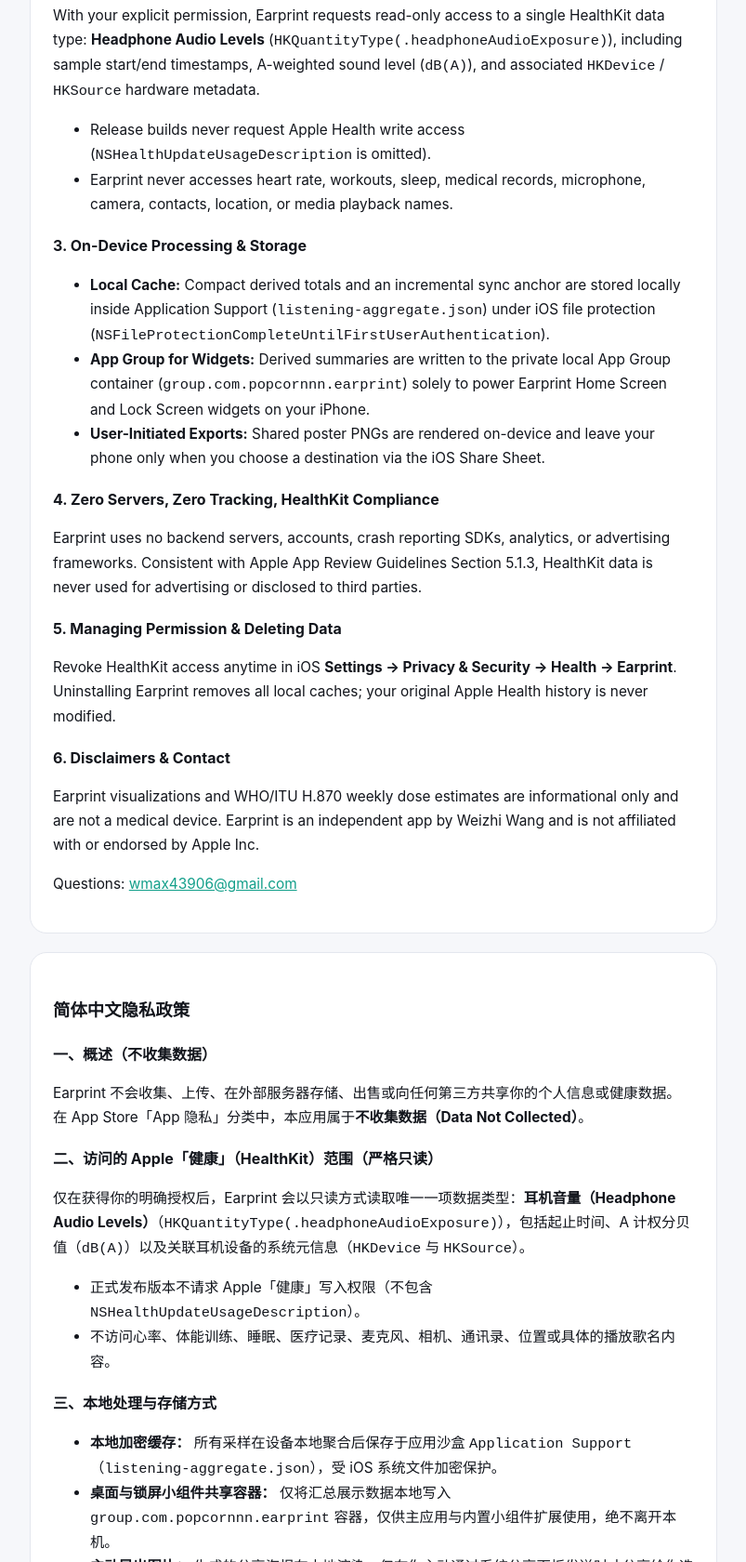
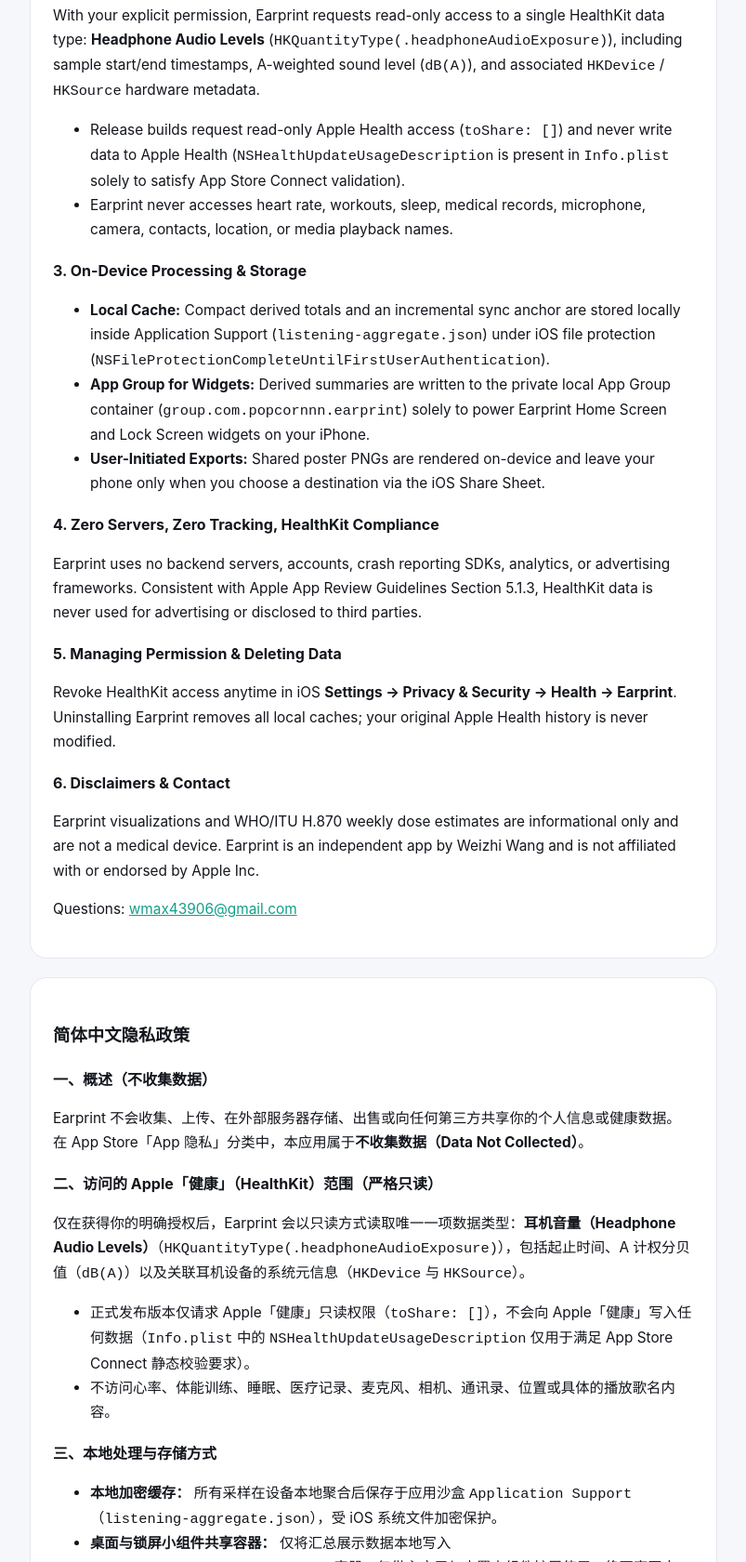
Before and after one commit to Popcornnnnnnnn/earprint, a plain HTML site: page docs/site/privacy.html in a window 1280 px wide. Shown: the part 820-2500 px from the top of the page at 93% size, without its empty margins (238-1041 px from the left). Drawn offline with Linux system fonts and the light colour scheme.

Commit message:
fix: include truthful read-only NSHealthUpdateUsageDescription for ITMS-90683

```diff
--- a/docs/site/privacy.html
+++ b/docs/site/privacy.html
@@ -84,7 +84,7 @@
       <h3>2. Apple Health (HealthKit) Access (Read-Only)</h3>
       <p>With your explicit permission, Earprint requests read-only access to a single HealthKit data type: <strong>Headphone Audio Levels</strong> (<code>HKQuantityType(.headphoneAudioExposure)</code>), including sample start/end timestamps, A-weighted sound level (<code>dB(A)</code>), and associated <code>HKDevice</code> / <code>HKSource</code> hardware metadata.</p>
       <ul>
-        <li>Release builds never request Apple Health write access (<code>NSHealthUpdateUsageDescription</code> is omitted).</li>
+        <li>Release builds request read-only Apple Health access (<code>toShare: []</code>) and never write data to Apple Health (<code>NSHealthUpdateUsageDescription</code> is present in <code>Info.plist</code> solely to satisfy App Store Connect validation).</li>
         <li>Earprint never accesses heart rate, workouts, sleep, medical records, microphone, camera, contacts, location, or media playback names.</li>
       </ul>
 
@@ -115,7 +115,7 @@
       <h3>二、访问的 Apple「健康」（HealthKit）范围（严格只读）</h3>
       <p>仅在获得你的明确授权后，Earprint 会以只读方式读取唯一一项数据类型：<strong>耳机音量（Headphone Audio Levels）</strong>（<code>HKQuantityType(.headphoneAudioExposure)</code>），包括起止时间、A 计权分贝值（<code>dB(A)</code>）以及关联耳机设备的系统元信息（<code>HKDevice</code> 与 <code>HKSource</code>）。</p>
       <ul>
-        <li>正式发布版本不请求 Apple「健康」写入权限（不包含 <code>NSHealthUpdateUsageDescription</code>）。</li>
+        <li>正式发布版本仅请求 Apple「健康」只读权限（<code>toShare: []</code>），不会向 Apple「健康」写入任何数据（<code>Info.plist</code> 中的 <code>NSHealthUpdateUsageDescription</code> 仅用于满足 App Store Connect 静态校验要求）。</li>
         <li>不访问心率、体能训练、睡眠、医疗记录、麦克风、相机、通讯录、位置或具体的播放歌名内容。</li>
       </ul>
 
```
Also changed, not shown: 8 other files.
